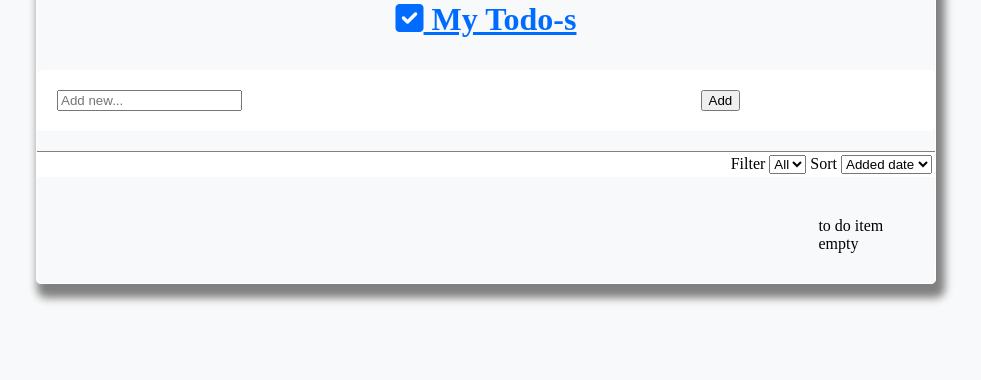
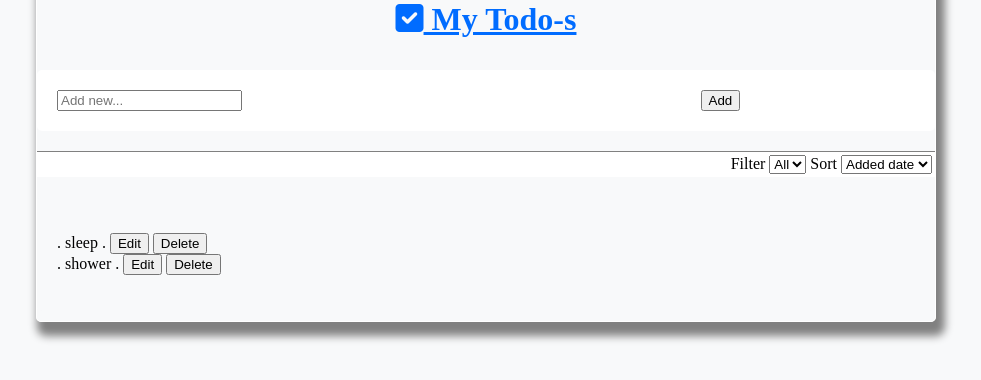
Before and after one commit to juliuswasajja/kanzu-code-wp-bootcamp, a PHP site: page / in a window 1280 px wide. Shown: the part 141-521 px from the top of the page, without its empty margins (154-1135 px from the left). Run offline with PHP 8.4, Linux system fonts and the light colour scheme; some libraries are stand-ins or nearby versions.

Commit message:
part 1 transform listr to php

```diff
--- a/assignment-one-html/index.php
+++ b/assignment-one-html/index.php
@@ -31,6 +31,19 @@
                     <!-- <input type="date"> -->
                     <input class="form-button" type="submit" value="Add" >
                 </form>
+
+                    <?php
+
+                    $to_do_list=["sleep","shower"];
+
+                    if(isset($_POST['todoitem'])){
+
+                    $to_do_item = $_POST['todoitem'];
+
+                    array_push ($to_do_list, $to_do_item);
+                    }
+
+                    ?>
             </div>
         </div>
 
@@ -52,48 +65,26 @@
         </div>
 
         <div class="row" id="listcontainer">
-            <div class="col-12">
-                <ul type = none id="my-to-dos-list">
-                </ul>
-            </div>
 
 
-            <div class='row'>
+            <div class="col-8">
+                <ul type = none id="my-to-dos-list">
                 <?php
-                if ( isset($_POST['todoitem'])){
 
-                    file_put_contents("post.log", print_r($_POST['todoitem'], true));
-                    file_put_contents("postreq.log", print_r($_REQUEST, true));
+                    foreach ($to_do_list as $to_do_item){
+                        echo "<li>. $to_do_item .
 
-                    $item_name = $_POST['todoitem'];
-
-                    ?> <p> <?php
-
-                    echo $item_name;
-
-                    ?> </p>
-                    <?php
-                    }
-                else{
-                    echo 'to do item empty';
+                    <button class=''edit-button button'>
+                        Edit
+                    </button>
+                    <button class='delete-button button'>
+                        Delete
+                    </button>";
                     }
 
                 ?>
-                <p>
-
-                </p>
-
+                </ul>
             </div>
-
-
-
-            <!-- <div class="col-3">
-                <ul type = none id="my-to-dos-list">
-                </ul>
-            </div> -->
-
-
-
 
             <!-- <div class="col-2">
                     <button class="edit-button button">
```
Also changed, not shown: 2 other files. Lines whose indentation alone changed are shown as unchanged.
